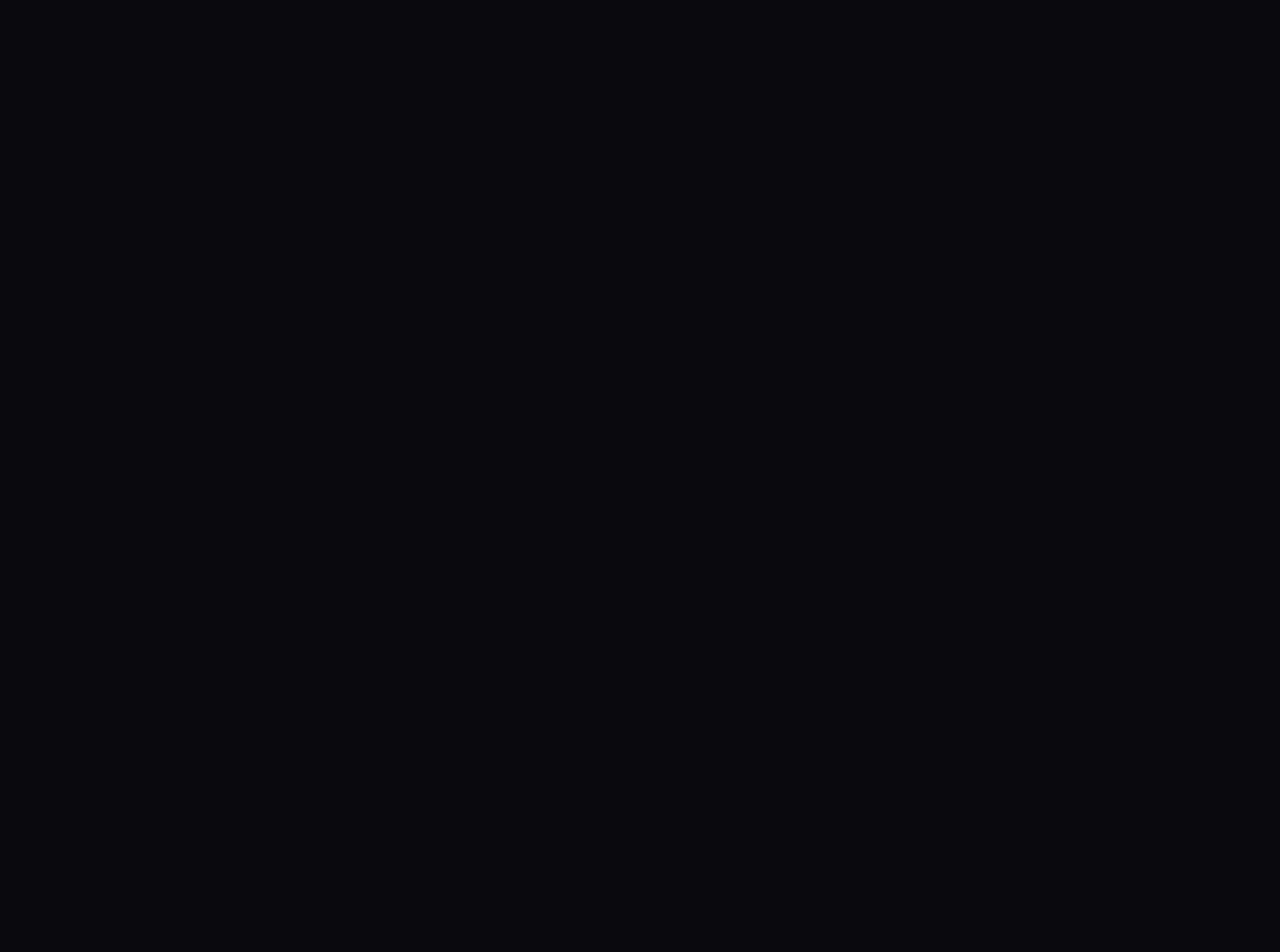
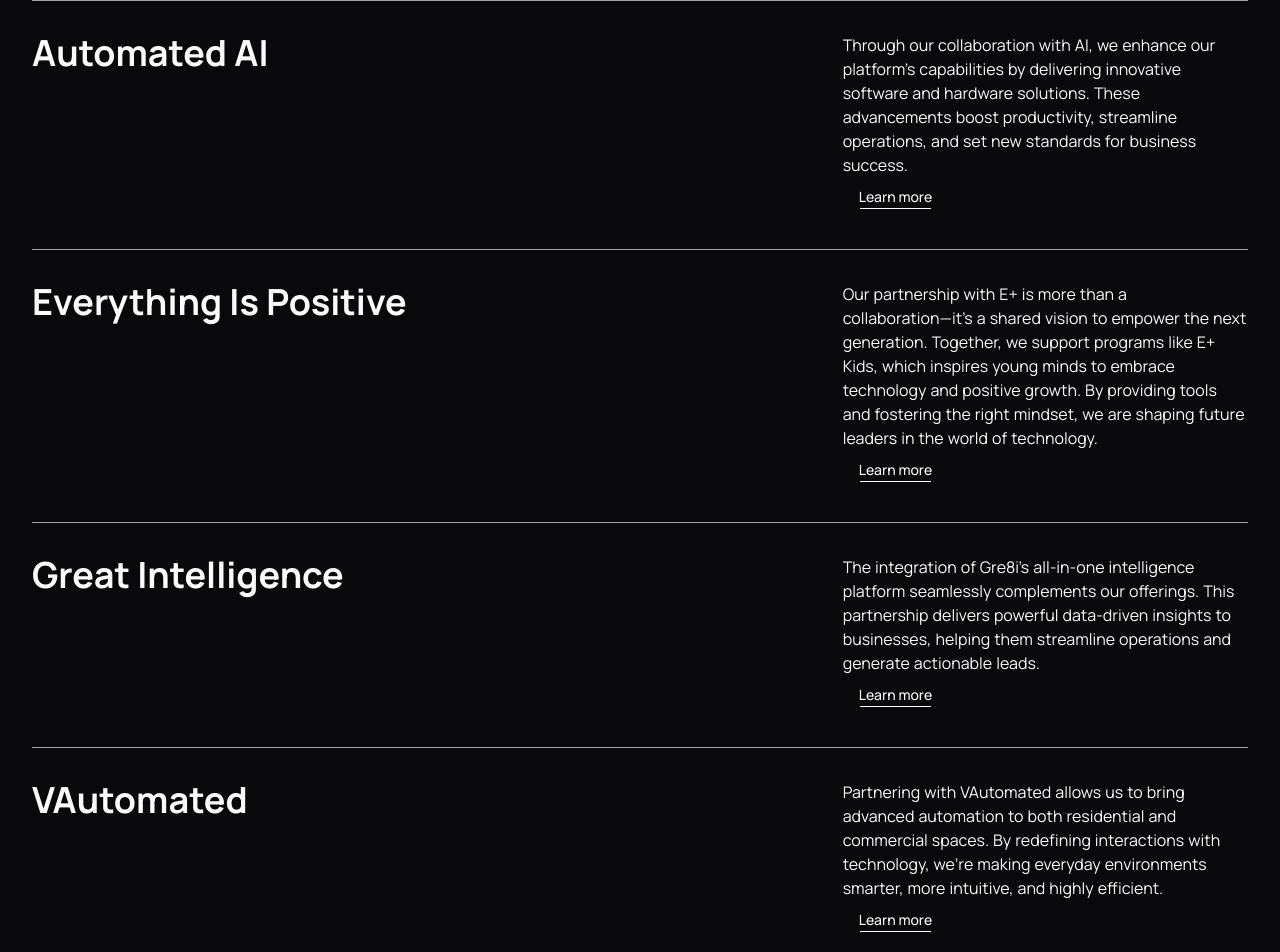
Before and after one commit to whoisrobb/vitfusion, a React (Vite) app: page /partners in a window 1280 px wide. Before the commit this address had no page. Shown: the part 800-1752 px from the top of the page. Before the commit the page ends 800 px from the top, so only its background shows below. Built offline with nearby package versions, Linux system fonts and the light colour scheme.

Commit message:
feat: add partners

```diff
--- a/src/App.tsx
+++ b/src/App.tsx
@@ -6,6 +6,7 @@
 import 'lenis/dist/lenis.css';
 import MenuPage from "./components/elements/menu-page";
 import About from "./app/about";
+import Partners from "./app/partners";
 
 const App = () => {
 
@@ -27,6 +28,7 @@
         <Route path="/" element={<Layout />}>
           <Route index element={<Home />} />
           <Route path="about" element={<About />} />
+          <Route path="partners" element={<Partners />} />
         </Route>
       </Routes>
     </div>
--- /dev/null
+++ b/src/app/partners/_components/auto-ai.tsx
@@ -0,0 +1,38 @@
+import useSplitPara from "@/hooks/useSplitPara";
+import { useRef } from "react";
+import AnimSeparator from "@/components/animations/anim-separator";
+import { Link } from "react-router-dom";
+import { Button } from "@/components/ui/button";
+
+const text = "Through our collaboration with AI, we enhance our platform’s capabilities by delivering innovative software and hardware solutions. These advancements boost productivity, streamline operations, and set new standards for business success."
+
+const AutoAi = () => {
+    const container = useRef(null);
+    const paragraph = useSplitPara(text, container);
+    return (
+        <>
+        <AnimSeparator />
+
+        <div className="grid md:grid-cols-3 grid-cols-1 py-8">
+            <h1 className="col-span-2 capitalize md:text-4xl text-2xl font-bold">Automated AI</h1>
+            <div className="space-y-4">
+                <p
+                    className="flex flex-wrap gap-x-1"
+                    ref={container}
+                >
+                    {paragraph}
+                </p>
+
+                <Link
+                    to={'https://automatedi.com'}
+                    target="_blank"
+                >
+                    <Button variant={"linkHover1"}>Learn more</Button>
+                </Link>
+            </div>
+        </div>
+        </>
+    )
+}
+
+export default AutoAi
--- /dev/null
+++ b/src/app/partners/_components/banner.tsx
@@ -0,0 +1,15 @@
+
+const Banner = () => {
+  return (
+    <div className="h-[calc(100vh-5rem)] w-full flex items-end">
+        <div className="my-20 space-y-4">
+            <h1 className="md:text-2xl text-xl uppercase">Strategic Partnerships</h1>
+            <p className=" md:text-4xl text-2xl font-bold ">
+                Revolutionizing industries with AI-driven solutions. Empowering communities through the Internet of Value.
+            </p>
+        </div>
+    </div>
+  )
+}
+
+export default Banner
--- /dev/null
+++ b/src/app/partners/_components/eplus.tsx
@@ -0,0 +1,38 @@
+import useSplitPara from "@/hooks/useSplitPara";
+import { useRef } from "react";
+import AnimSeparator from "@/components/animations/anim-separator";
+import { Link } from "react-router-dom";
+import { Button } from "@/components/ui/button";
+
+const text = "Our partnership with E+ is more than a collaboration—it’s a shared vision to empower the next generation. Together, we support programs like E+ Kids, which inspires young minds to embrace technology and positive growth. By providing tools and fostering the right mindset, we are shaping future leaders in the world of technology."
+
+const Eplus = () => {
+    const container = useRef(null);
+    const paragraph = useSplitPara(text, container);
+    return (
+        <>
+        <AnimSeparator />
+
+        <div className="grid md:grid-cols-3 grid-cols-1 py-8">
+            <h1 className="col-span-2 capitalize md:text-4xl text-2xl font-bold">Everything is Positive</h1>
+            <div className="space-y-4">
+                <p
+                    className="flex flex-wrap gap-x-1"
+                    ref={container}
+                >
+                    {paragraph}
+                </p>
+
+                <Link
+                    to={'https://eispositive.com'}
+                    target="_blank"
+                >
+                    <Button variant={"linkHover1"}>Learn more</Button>
+                </Link>
+            </div>
+        </div>
+        </>
+    )
+}
+
+export default Eplus
--- /dev/null
+++ b/src/app/partners/_components/gre8i.tsx
@@ -0,0 +1,38 @@
+import useSplitPara from "@/hooks/useSplitPara";
+import { useRef } from "react";
+import AnimSeparator from "@/components/animations/anim-separator";
+import { Link } from "react-router-dom";
+import { Button } from "@/components/ui/button";
+
+const text = "The integration of Gre8i’s all-in-one intelligence platform seamlessly complements our offerings. This partnership delivers powerful data-driven insights to businesses, helping them streamline operations and generate actionable leads."
+
+const Gre8i = () => {
+    const container = useRef(null);
+    const paragraph = useSplitPara(text, container);
+    return (
+        <>
+        <AnimSeparator />
+
+        <div className="grid md:grid-cols-3 grid-cols-1 py-8">
+            <h1 className="col-span-2 capitalize md:text-4xl text-2xl font-bold">Great Intelligence</h1>
+            <div className="space-y-4">
+                <p
+                    className="flex flex-wrap gap-x-1"
+                    ref={container}
+                >
+                    {paragraph}
+                </p>
+
+                <Link
+                    to={''}
+                    target="_blank"
+                >
+                    <Button variant={"linkHover1"}>Learn more</Button>
+                </Link>
+            </div>
+        </div>
+        </>
+    )
+}
+
+export default Gre8i
--- /dev/null
+++ b/src/app/partners/_components/vautomated.tsx
@@ -0,0 +1,38 @@
+import useSplitPara from "@/hooks/useSplitPara";
+import { useRef } from "react";
+import AnimSeparator from "@/components/animations/anim-separator";
+import { Button } from "@/components/ui/button";
+import { Link } from "react-router-dom";
+
+const text = "Partnering with VAutomated allows us to bring advanced automation to both residential and commercial spaces. By redefining interactions with technology, we’re making everyday environments smarter, more intuitive, and highly efficient."
+
+const Vautomated = () => {
+    const container = useRef(null);
+    const paragraph = useSplitPara(text, container);
+    return (
+        <>
+        <AnimSeparator />
+
+        <div className="grid md:grid-cols-3 grid-cols-1 py-8">
+            <h1 className="col-span-2 capitalize md:text-4xl text-2xl font-bold">VAutomated</h1>
+            <div className="space-y-4">
+                <p
+                    className="flex flex-wrap gap-x-1"
+                    ref={container}
+                >
+                    {paragraph}
+                </p>
+
+                <Link
+                    to={''}
+                    target="_blank"
+                >
+                    <Button variant={"linkHover1"}>Learn more</Button>
+                </Link>
+            </div>
+        </div>
+        </>
+    )
+}
+
+export default Vautomated
--- /dev/null
+++ b/src/app/partners/index.tsx
@@ -0,0 +1,20 @@
+import AutoAi from "./_components/auto-ai"
+import Banner from "./_components/banner"
+import Eplus from "./_components/eplus"
+import Gre8i from "./_components/gre8i"
+import Vautomated from "./_components/vautomated"
+
+const Partners = () => {
+  return (
+    <div>
+      <Banner />
+
+      <AutoAi />
+      <Eplus />
+      <Gre8i />
+      <Vautomated />
+    </div>
+  )
+}
+
+export default Partners
--- /dev/null
+++ b/src/components/animations/anim-separator.tsx
@@ -0,0 +1,29 @@
+import { motion } from "framer-motion";
+
+const lineVariant = {
+    initial: {
+      x: '-100%',
+      opacity: 0,
+    },
+    animate: {
+      x: 0,
+      opacity: 1,
+      transition: {
+        duration: 1,
+        delay: 0.3,
+      }
+    }
+}
+
+const AnimSeparator = () => {
+  return (
+    <motion.div
+        variants={lineVariant}
+        initial='initial'
+        whileInView='animate'
+        // viewport={{ once: true }}
+        className="h-[1px] w-full bg-muted-foreground"></motion.div>
+  )
+}
+
+export default AnimSeparator
```
